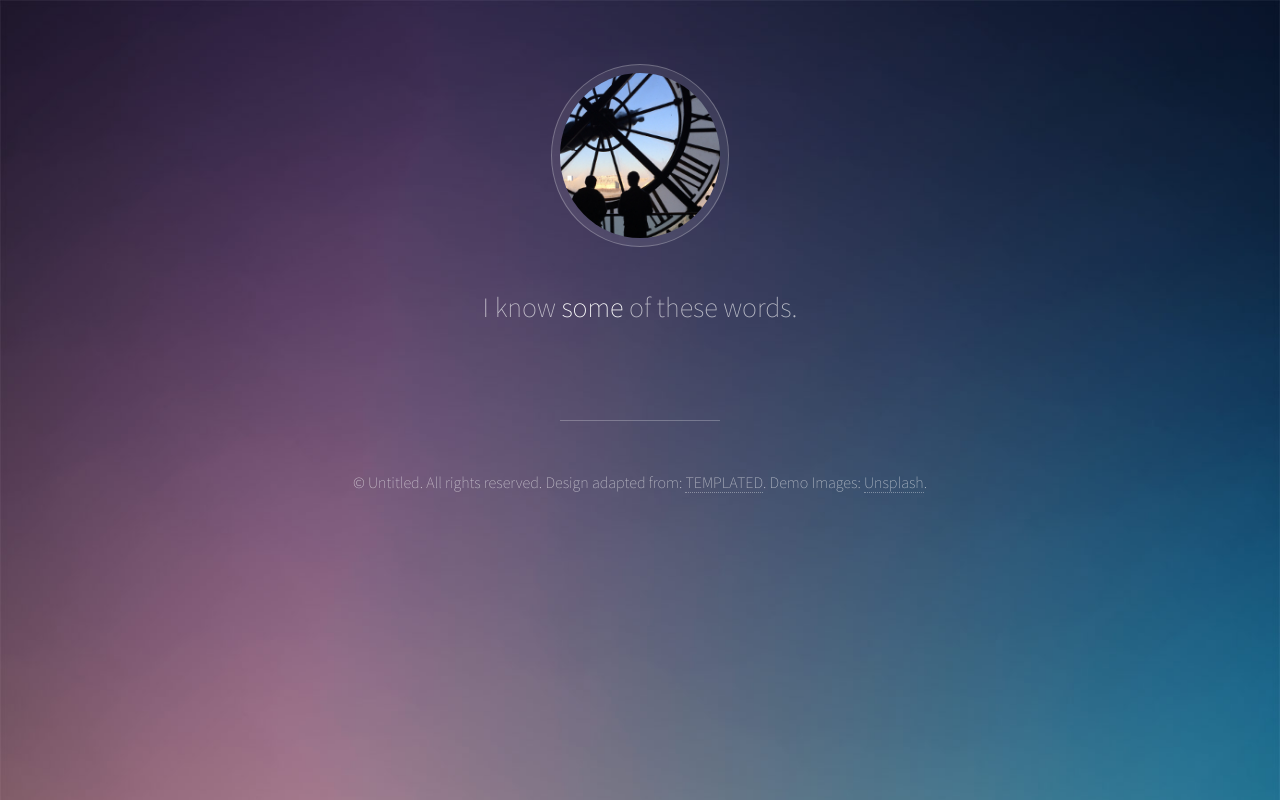
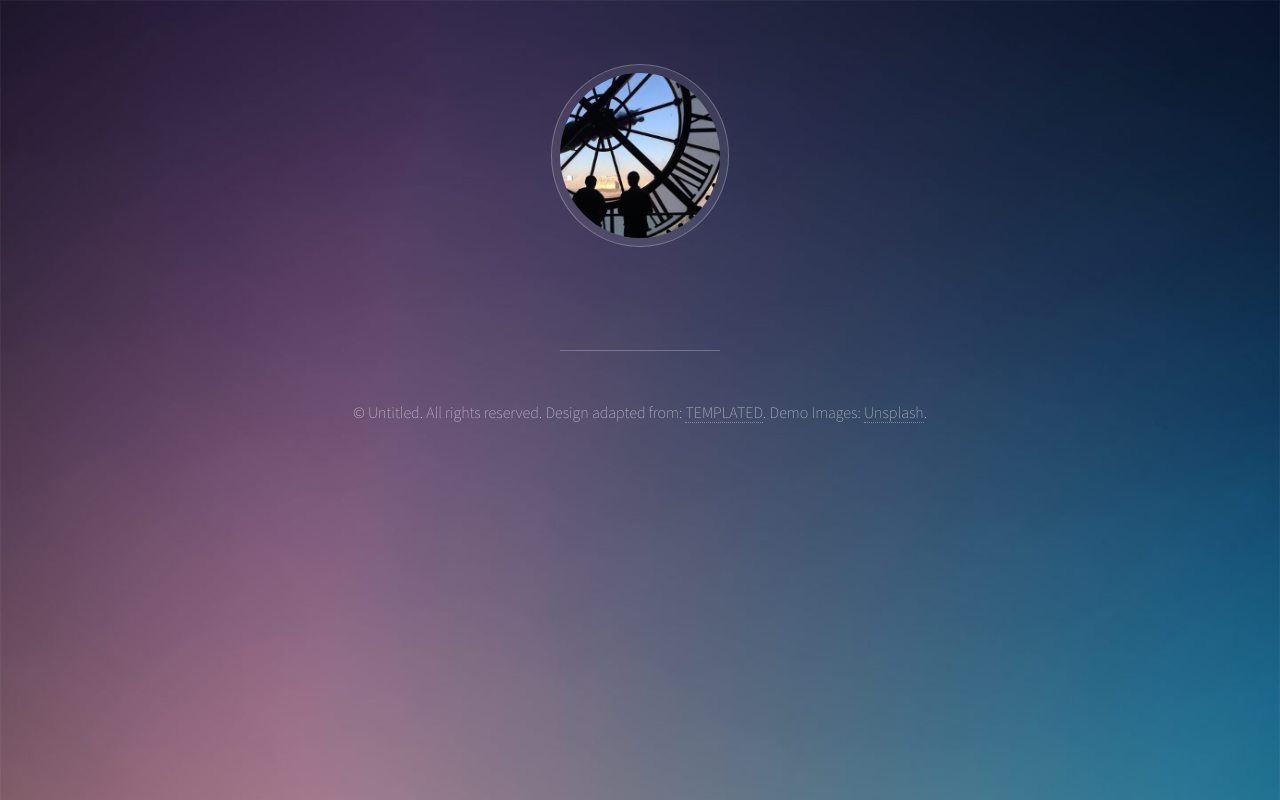
Before and after one commit to MonsieurMike/MonsieurMike.github.io, a plain HTML site: page index.html in a window 1280 px wide. Drawn offline with Linux system fonts and the light colour scheme.

Commit message:
wordless

```diff
--- a/index.html
+++ b/index.html
@@ -19,7 +19,6 @@
 				<!-- Header -->
 					<header id="header">
 						<span class="avatar"><img src="images/avatar.jpg" alt="" /></span>
-            <h1>I know <strong>some</strong> of these words.</h1>
 					</header>
 				<!-- Footer -->
 					<footer id="footer">
```
